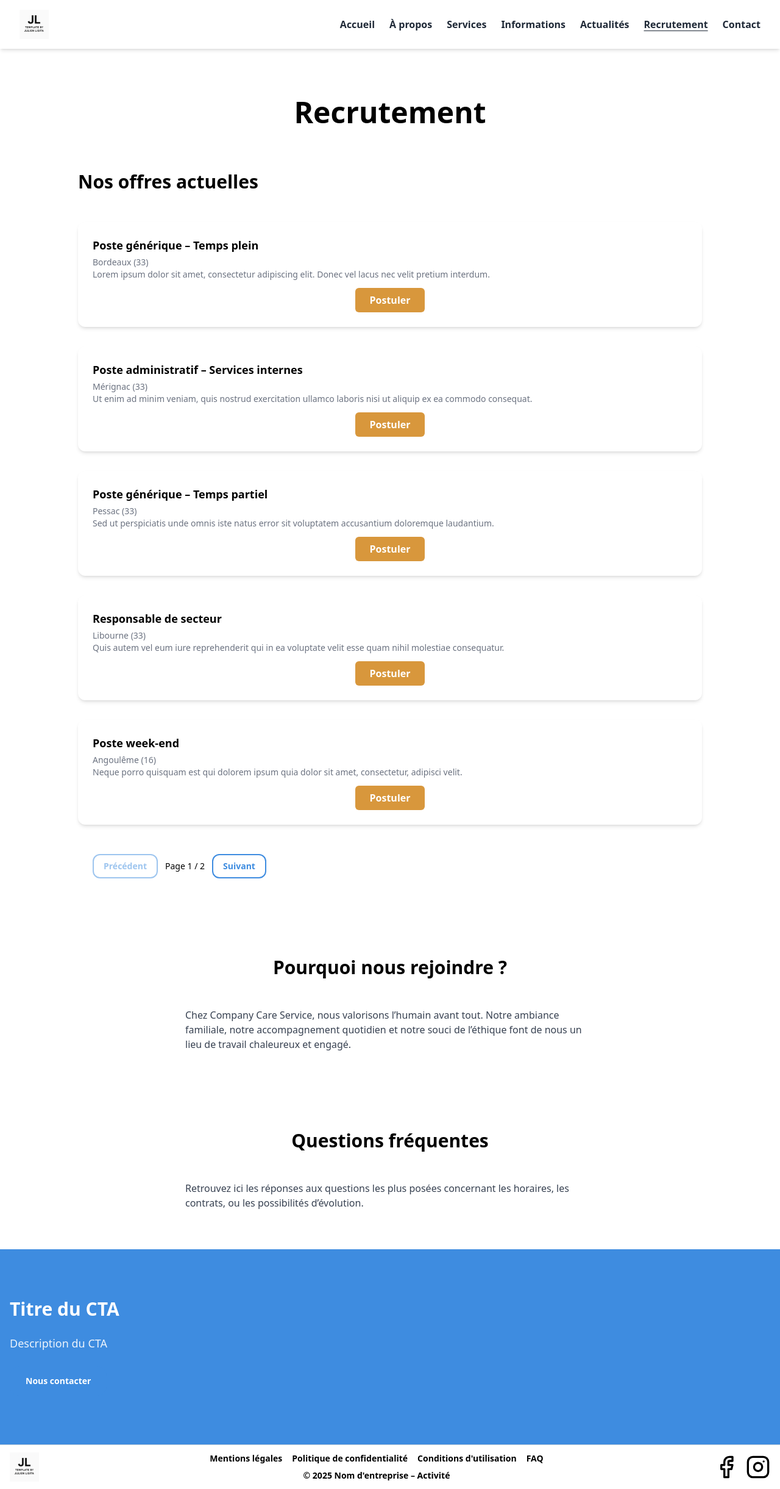
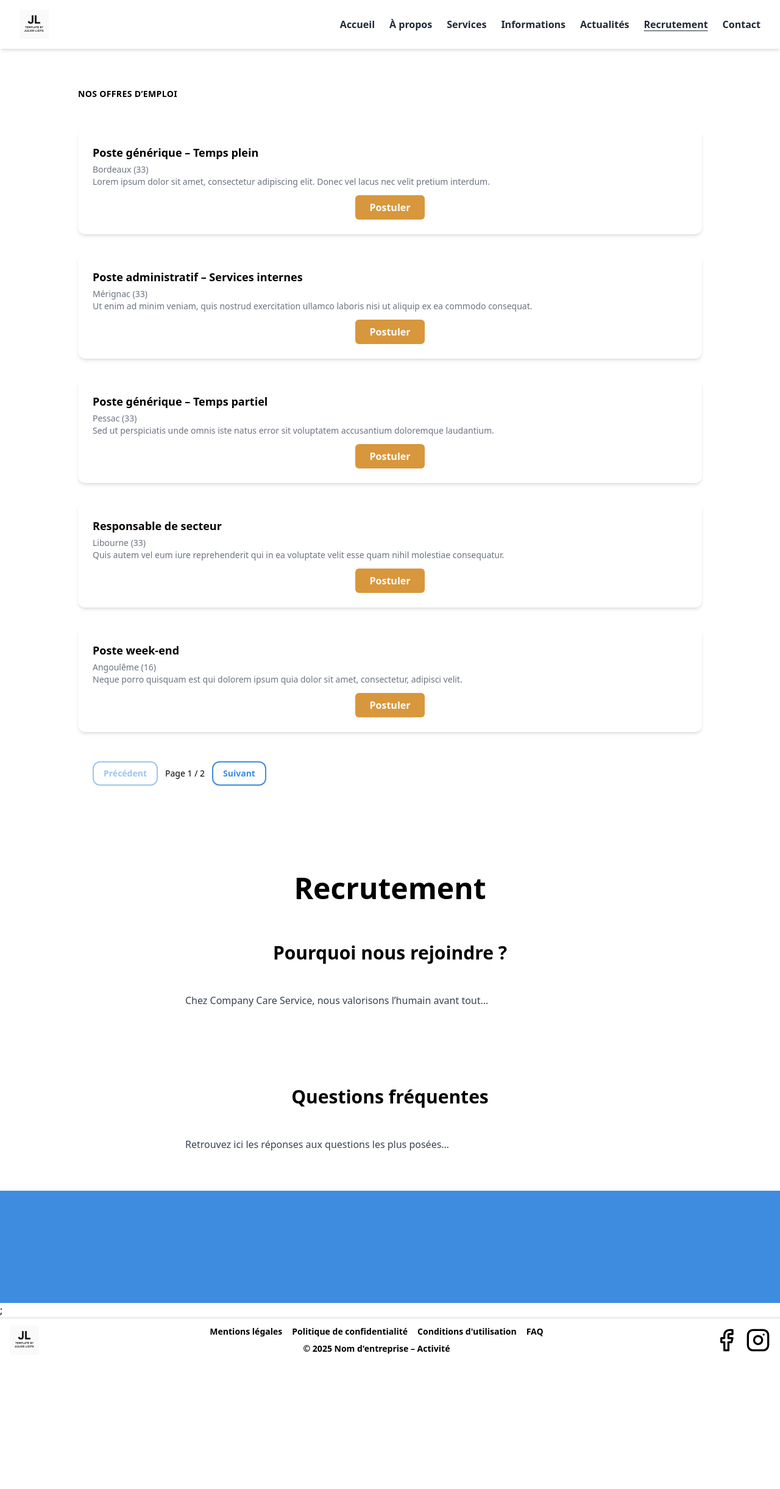
Before and after one commit to julienlisita/nextjs-ts-tailwind-template, a Next.js app: page /recruitment in a window 1280 px wide. Shown: the whole page at 61% size. After the commit the page ends 2233 px from the top, so only its background shows below. Built offline with nearby package versions, Linux system fonts and the light colour scheme.

Commit message:
refactor(jobOffers): move fetch logic to JobOffersSectionServer and replace onApply with href link

```diff
--- a/src/components/pages/Recruitment.tsx
+++ b/src/components/pages/Recruitment.tsx
@@ -1,14 +1,13 @@
 // src/components/pages/Recruitment.tsx
 
-import { getPublicJobOffersServer } from '@/server/services/jobOffers.server';
 import RecruitmentClient from '@/components/pages/RecruitmentClient';
-import { PAGE_DYNAMIC, PAGE_RUNTIME, PAGE_REVALIDATE } from '@/config/dataMode';
-
-export const runtime = PAGE_RUNTIME;
-export const dynamic = PAGE_DYNAMIC;
-export const revalidate = PAGE_REVALIDATE;
+import JobOffersSectionServer from '../section/JobOffersSectionServer';
 
 export default async function Recruitment() {
-  const jobOffers = await getPublicJobOffersServer();
-  return <RecruitmentClient offers={jobOffers} />;
+  return (
+    <>
+      <JobOffersSectionServer />
+      <RecruitmentClient />;
+    </>
+  );
 }
--- a/src/components/pages/RecruitmentClient.tsx
+++ b/src/components/pages/RecruitmentClient.tsx
@@ -5,34 +5,37 @@
 import PageTitle from '@/components/ui/PageTitle';
 import Modal from '../ui/Modal';
 import JobApplicationForm from '../form/JobApplicationForm';
-import { useState } from 'react';
+import { useEffect, useMemo, useState } from 'react';
 import Section from '../common/Section';
 import SectionTitle from '../ui/SectionTitle';
 import SectionWrapper from '../common/SectionWrapper';
-import type { JobOffer } from '@/types/job';
-import JobOffersSection from '../section/JobOffersSection';
 import Cta from '../ui/Cta';
+import { useRouter, useSearchParams } from 'next/navigation';
 
-export default function RecruitmentClient({ offers }: { offers: ReadonlyArray<JobOffer> }) {
-  const [isModalOpen, setIsModalOpen] = useState(false);
-  const [selectedJobTitle, setSelectedJobTitle] = useState<string | null>(null);
+export default function RecruitmentClient() {
+  const router = useRouter();
+  const search = useSearchParams();
+  const applyTitle = search.get('apply');
+  const [isOpen, setOpen] = useState(false);
 
-  const handleApply = (title: string) => {
-    setSelectedJobTitle(title);
-    setIsModalOpen(true);
+  useEffect(() => {
+    setOpen(Boolean(applyTitle));
+  }, [applyTitle]);
+
+  const close = () => {
+    setOpen(false);
+    router.replace('/recruitment', { scroll: false });
   };
 
   return (
     <div className="pt-8 sm:pt-10 md:pt-14 lg:pt-20">
       <PageTitle>Recrutement</PageTitle>
-      <JobOffersSection title="Nos offres actuelles" items={offers} onApply={handleApply} />
+
       <Section>
         <SectionWrapper>
           <SectionTitle>Pourquoi nous rejoindre ?</SectionTitle>
           <p className="text-gray-700 max-w-2xl mx-auto">
-            Chez Company Care Service, nous valorisons l’humain avant tout. Notre ambiance
-            familiale, notre accompagnement quotidien et notre souci de l’éthique font de nous un
-            lieu de travail chaleureux et engagé.
+            Chez Company Care Service, nous valorisons l’humain avant tout…
           </p>
         </SectionWrapper>
       </Section>
@@ -41,22 +44,15 @@ export default function RecruitmentClient({ offers }: { offers: ReadonlyArray<Jo
         <SectionWrapper>
           <SectionTitle>Questions fréquentes</SectionTitle>
           <p className="text-gray-700 max-w-2xl mx-auto">
-            Retrouvez ici les réponses aux questions les plus posées concernant les horaires, les
-            contrats, ou les possibilités d’évolution.
+            Retrouvez ici les réponses aux questions les plus posées…
           </p>
         </SectionWrapper>
       </Section>
-      <Cta
-        title="Titre du CTA"
-        description="Description du CTA"
-        align="left"
-        primaryLabel="Nous contacter"
-        primaryHref="/contact"
-      />
 
-      {/* Modal de candidature */}
-      <Modal isOpen={isModalOpen} onClose={() => setIsModalOpen(false)}>
-        <JobApplicationForm jobTitle={selectedJobTitle ?? ''} />
+      <Cta />
+
+      <Modal isOpen={isOpen} onClose={close}>
+        <JobApplicationForm jobTitle={applyTitle ?? ''} />
       </Modal>
     </div>
   );
--- a/src/components/section/JobOffersSection.tsx
+++ b/src/components/section/JobOffersSection.tsx
@@ -1,35 +1,18 @@
 // src/components/sections/JobOffersSection.tsx
-
 'use client';
 
 import FeaturesGrid from './FeaturesGrid';
 import { JobOfferCard } from '@/components/widgets/JobOfferCard';
 import type { JobOffer } from '@/types/job';
 
-type Props = {
-  title?: string;
-  items: ReadonlyArray<JobOffer>;
-  limit?: number;
-  className?: string;
-  onApply?: (title: string) => void; // pour réutiliser la modale si besoin
-};
+type Props = { items: ReadonlyArray<JobOffer> };
 
-export default function JobOffersSection({
-  title = 'Nos offres actuelles',
-  items,
-  limit,
-  className,
-  onApply,
-}: Props) {
-  const list = typeof limit === 'number' ? items.slice(0, Math.max(0, limit)) : items;
-  if (!list.length) return null;
-
+export default function JobOffersSection({ items }: Props) {
   return (
     <FeaturesGrid<JobOffer>
-      title={title}
+      eyebrow="NOS OFFRES D’EMPLOI"
       align="left"
-      items={list}
-      className={className}
+      items={items}
       gridClassName="grid grid-cols-1 gap-5 sm:gap-6 lg:gap-8"
       pageSize={5}
       renderItem={(offer) => (
@@ -38,7 +21,6 @@ export default function JobOffersSection({
           title={offer.title}
           location={offer.location}
           description={offer.description}
-          onApply={onApply ? () => onApply(offer.title) : undefined}
         />
       )}
       getKey={(offer) => offer.id}
--- a/src/components/section/JobOffersSectionServer.tsx
+++ b/src/components/section/JobOffersSectionServer.tsx
@@ -1,26 +1,9 @@
-// src/components/sections/JobOffersSection.server.tsx
+// src/components/sections/JobOffersSectionServer.tsx
 
 import JobOffersSection from './JobOffersSection';
-import { getPublicJobOffersServer } from '@/server/services/jobOffers.server'; // garde ton chemin actuel
+import { getPublicJobOffersServer } from '@/server/services/jobOffers.server';
 
-type Props = {
-  title?: string;
-  limit?: number;
-  className?: string;
-  container?: boolean;
-};
-
-export default async function JobOffersSectionServer({
-  title,
-  limit,
-  className,
-  container = true,
-}: Props) {
+export default async function JobOffersSectionServer() {
   const offers = await getPublicJobOffersServer();
-
-  const content = (
-    <JobOffersSection title={title} items={offers} limit={limit} className={className} />
-  );
-
-  return container ? <div className="container mx-auto px-4">{content}</div> : content;
+  return <JobOffersSection items={offers} />;
 }
--- a/src/components/widgets/JobOfferCard.tsx
+++ b/src/components/widgets/JobOfferCard.tsx
@@ -1,5 +1,4 @@
 // src/components/widgets/JobOfferCard.tsx
-
 'use client';
 
 import Button from '../ui/Button';
@@ -9,18 +8,23 @@ type JobOfferCardProps = {
   title: string;
   location: string;
   description: string;
-  onApply?: () => void;
 };
 
-export function JobOfferCard({ title, location, description, onApply }: JobOfferCardProps) {
+export function JobOfferCard({ title, location, description }: JobOfferCardProps) {
   return (
     <div className="job-card">
       <div className="job-card-header">
         <h3 className="job-card-title">{title}</h3>
         <p className="job-card-location">{location}</p>
       </div>
+
       <p className="job-card-description">{description}</p>
-      <Button onClick={onApply} className="job-card-button">
+
+      <Button
+        href={`/recruitment?apply=${encodeURIComponent(title)}`}
+        className="job-card-button"
+        aria-label={`Postuler à l'offre ${title}`}
+      >
         Postuler
       </Button>
     </div>
```
